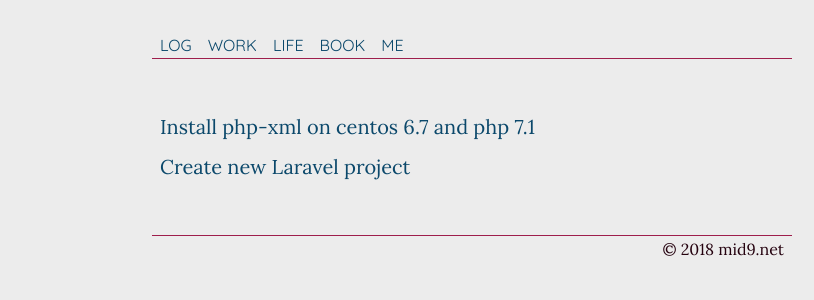
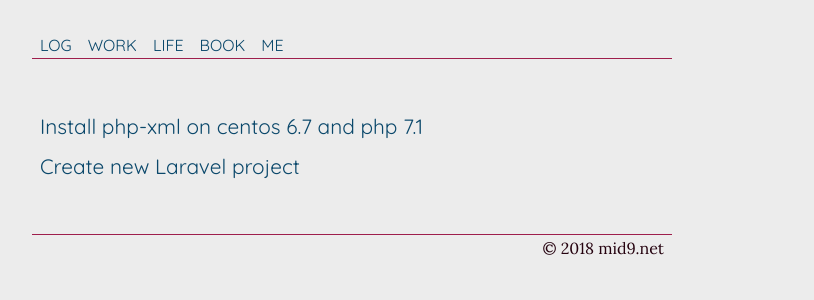
Before and after one commit to tuanle/tuanle.github.io, a Jekyll site: the page built from index.html, in a window 1280 px wide. Shown: the top 300 px of the page, without its empty margins (168-982 px from the left). Built offline with Jekyll 4.4.1, drawn with Linux system fonts in a browser that asks for light colours.

Commit message:
[temp] Temporary commit in 2018-05-16 20:49

```diff
--- a/assets/css/main.css
+++ b/assets/css/main.css
@@ -16,6 +16,7 @@
 }
 
 a {
+  font-family: 'Quicksand', sans-serif;
   color: #0B486B;
   text-decoration: none;
 }
@@ -26,6 +27,7 @@
 
 h1, h2, h3, h4, h5 {
   font-family: 'Quicksand', sans-serif;
+  font-weight: 400;
   color: #FF1168;
 }
 
@@ -35,7 +37,7 @@
 
 ul, ul ul, ul ul ul, ul ul ul ul, ul ul ul ul ul {
   padding-left: 28px;
-  list-style: decimal;
+  /**list-style: decimal;**/
 }
 
 ul.list-inline {
@@ -47,7 +49,7 @@
 #container {
   width: 640px;
   max-width: 640px;
-  margin: 2em auto;
+  margin: 2em 200px auto;
 }
 
 header {
@@ -93,8 +95,8 @@
   margin: 0;
   padding: 0;
   list-style: none;
-  line-height: 2em;
-  font-size: 20px;
+  line-height: 1.85em;
+  font-size: 130%;
 }
 
 #content {
@@ -132,6 +134,19 @@
 
 pre {
   margin: 0;
+}
+
+#markdown-toc {
+  position: fixed;
+  top: 30px;
+  left: 900px;
+  list-style: decimal;
+  width: 200px;
+}
+
+#markdown-toc li {
+  margin-top: 0.5em;
+  background: #f5f2f0;
 }
 
 /* ==========================================================================
```
